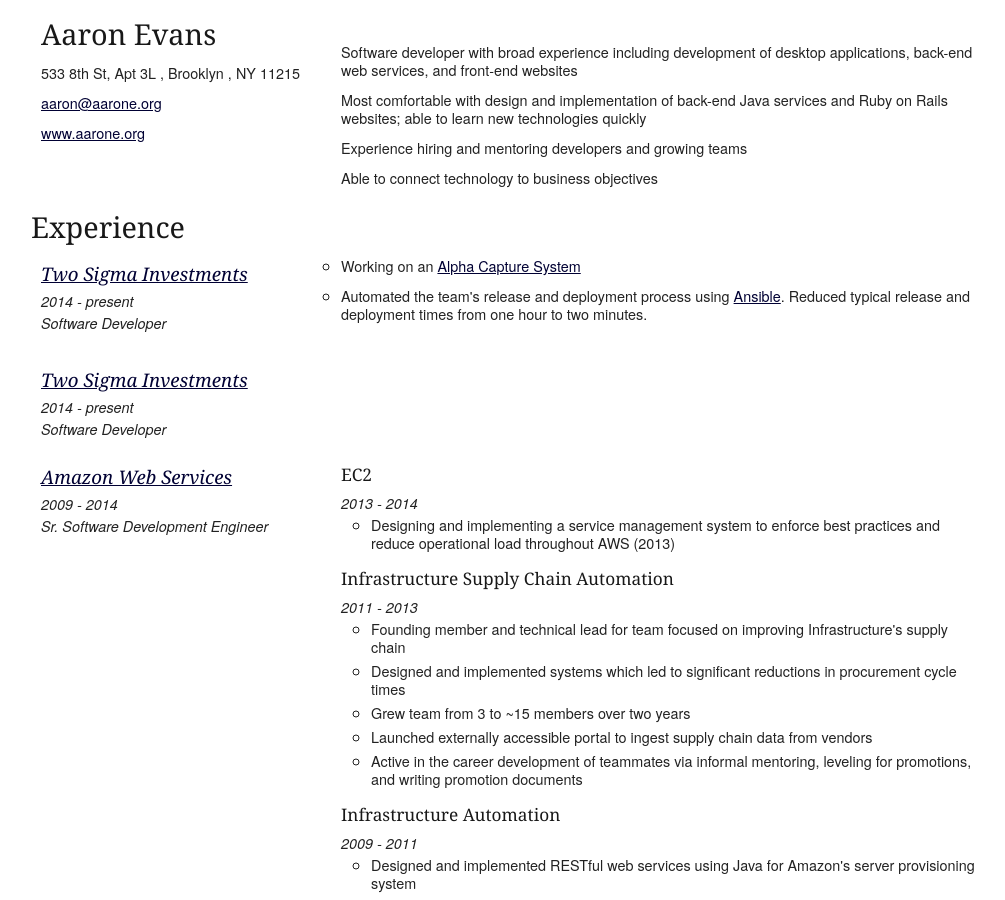
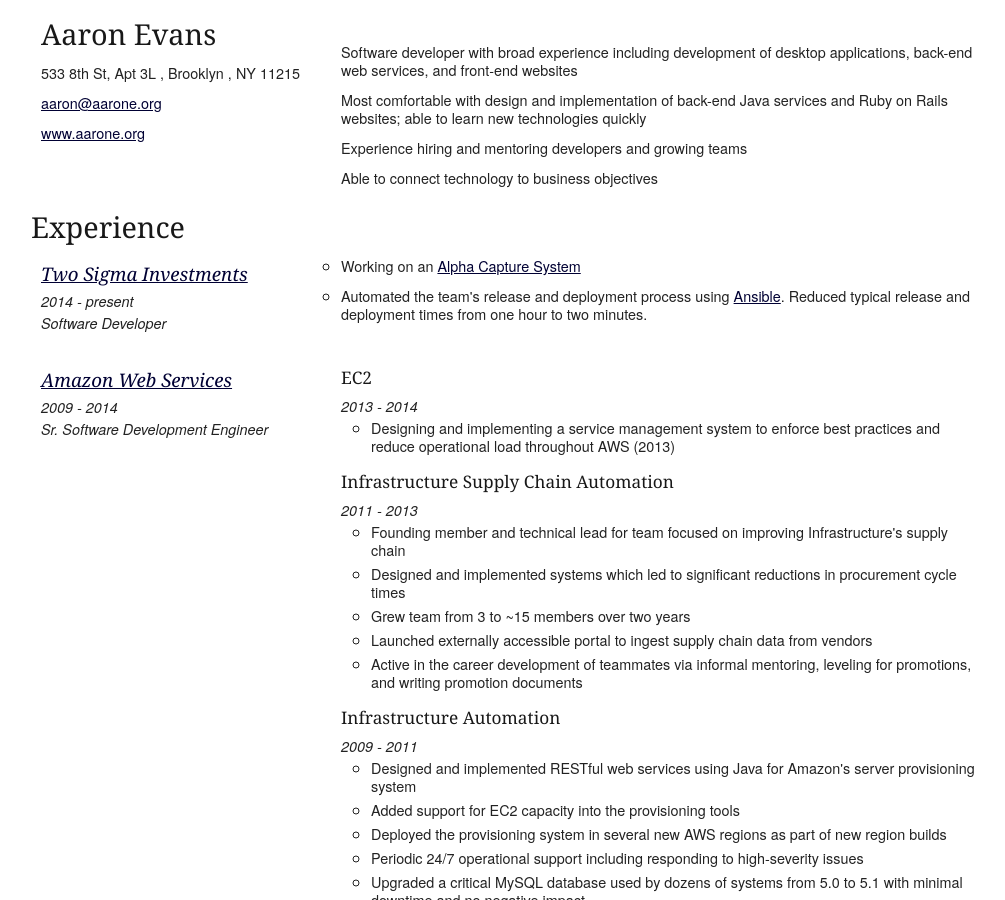
Before and after one commit to aarone/aarone.org, a Jekyll site: the page built from source/resume.html, in a window 1280 px wide and 900 px high. Shown: the whole window, without its empty margins (129-1134 px from the left). Built offline with Jekyll 4.4.1, drawn with Linux system fonts in a browser that asks for light colours; Markdown is read by kramdown in place of the engine named in the settings.

Commit message:
removed duplicated section in resume

```diff
--- a/source/resume.html
+++ b/source/resume.html
@@ -82,20 +82,6 @@
             <ul class="accomplishments">
               <li>Working on an <a href="http://en.wikipedia.org/wiki/Alpha_capture_system">Alpha Capture System</a></li>
               <li>Automated the team's release and deployment process using <a href="http://www.ansible.com/home">Ansible</a>. Reduced typical release and deployment times from one hour to two minutes.</li>
-            </ul>
-          </div>
-        </div>
-        <div class="row">
-          <div class="five columns">
-            <h3>
-              <a itemprop="affiliation" href="https://www.twosigma.com/">Two Sigma Investments</a>
-            </h3>
-            <div class="timeframe">2014 - present</div>
-            <em>Software Developer</em>
-          </div>
-          <div class="eleven columns">
-            <ul>
-              <li></li>
             </ul>
           </div>
         </div>
```
